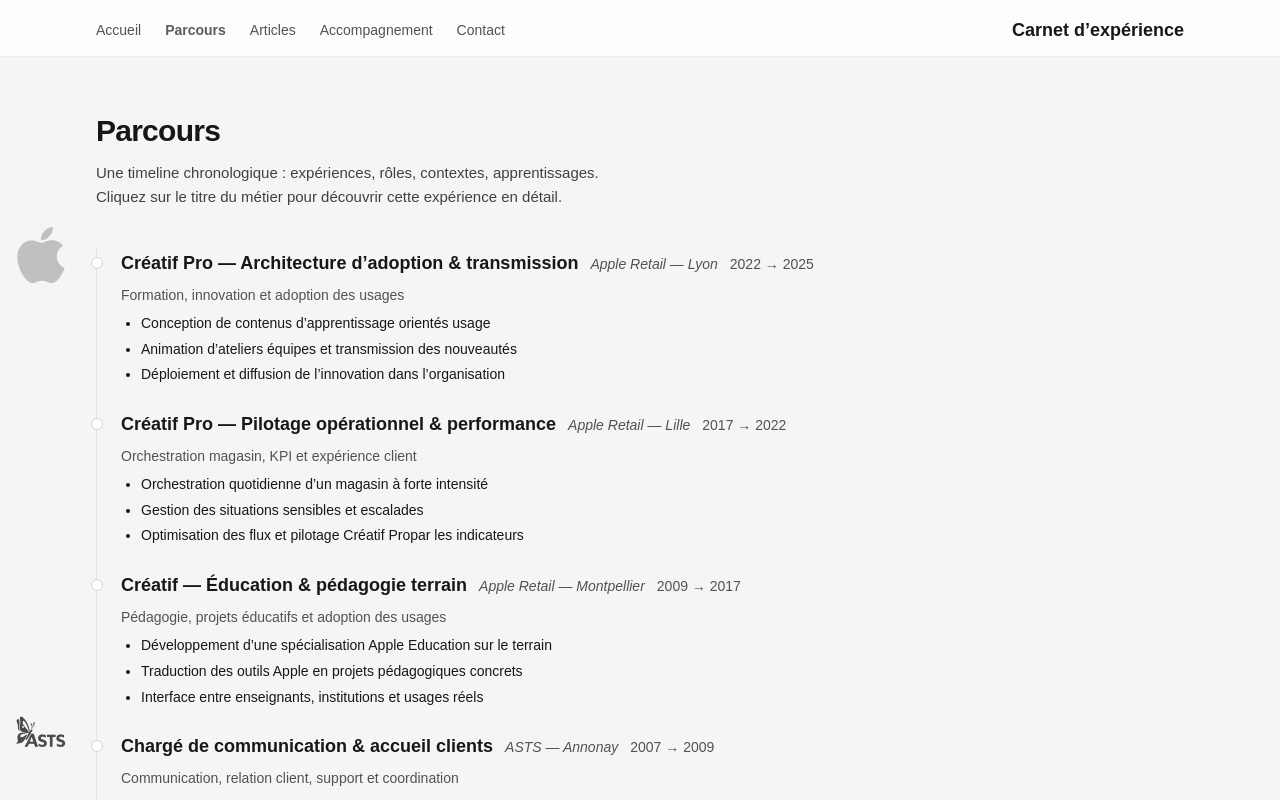
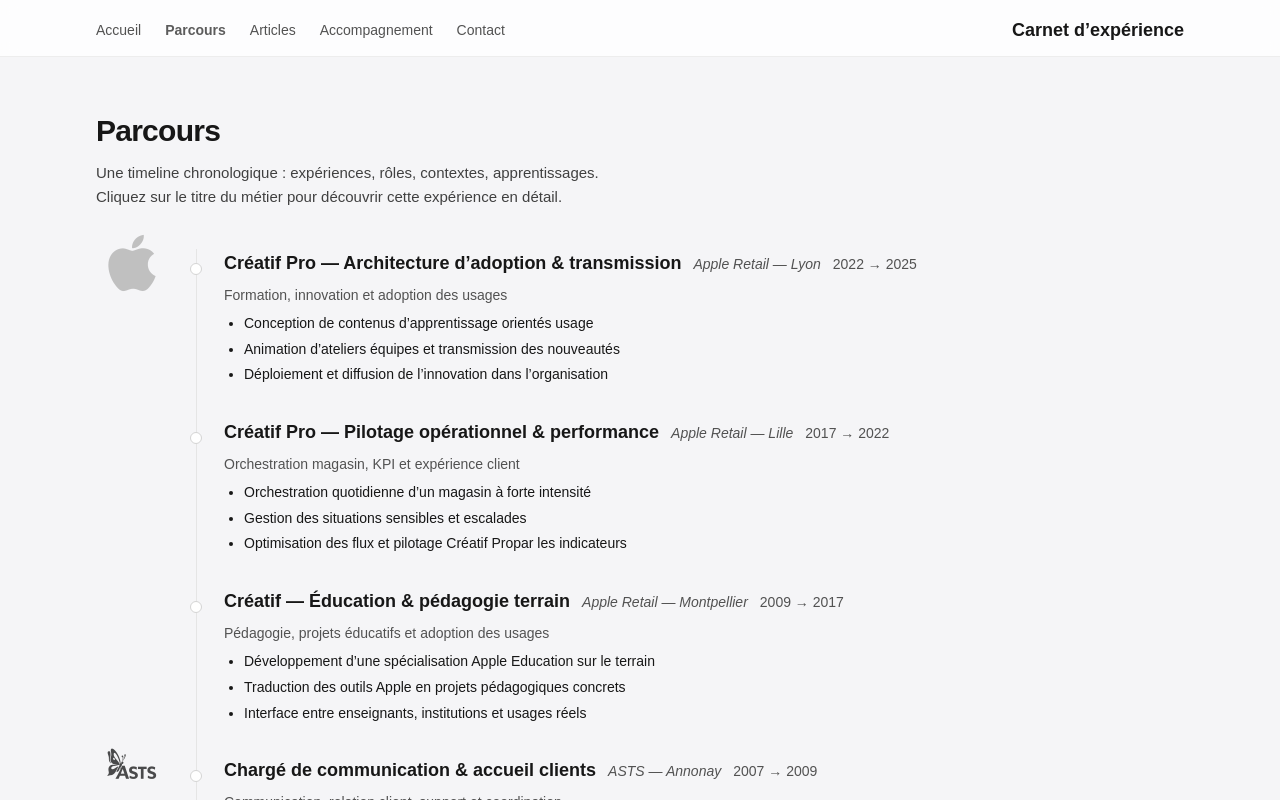
Before and after one commit to sr6xgzrxmf-cyber/carnet-dexperience, a Next.js app: page /parcours in a window 1280 px wide. Shown: the top 800 px of the page. Built offline with nearby package versions, Linux system fonts and the light colour scheme.

Commit message:
ajustement

```diff
--- a/app/parcours/page.tsx
+++ b/app/parcours/page.tsx
@@ -30,24 +30,40 @@
       </header>
 
 
-      <ol className="mt-10 space-y-6 list-none border-l border-neutral-200 dark:border-neutral-800 pl-6">
+<div className="relative mt-10 overflow-visible">
+  {/* Ligne globale, alignée au centre de la colonne "points" */}
+  <div
+    aria-hidden
+    className="absolute left-[100px] top-0 bottom-0 w-px bg-neutral-200 dark:bg-neutral-800"
+  />
+
+  <ol className="space-y-8 list-none">
     {items.map((item) => (
-          <li key={item.slug} className="relative">
-{/* Point (ancré sur la ligne, centré verticalement) */}
-<span className="absolute -left-[30px] top-[0.9em] h-3 w-3 -translate-y-1/2 rounded-full border border-neutral-300 dark:border-neutral-700 bg-white dark:bg-neutral-950" />
-
-{/* Logo (centre aligné sur le centre du point) */}
+      <li
+        key={item.slug}
+        className="grid grid-cols-[72px_24px_1fr] items-start gap-x-4"
+      >
+        {/* Colonne A — Logo */}
+        <div className="relative flex justify-center">
           {item.meta.logo ? (
 <img
   src={item.meta.logo}
   alt={item.meta.company ?? "Logo"}
-    className="absolute -left-[112px] top-[6px] h-16 w-16 -translate-y-1/2 object-contain opacity-80 dark:opacity-70"
+  className="absolute top-[0.9em] h-16 w-16 -translate-y-1/2 object-contain opacity-80 dark:opacity-70"
   loading="lazy"
 />
-) : null}
+          ) : (
+            <div className="h-16 w-16" />
+          )}
+        </div>
 
+        {/* Colonne B — Point (plus de ligne locale) */}
+        <div className="relative flex justify-center">
+          <span className="mt-[0.9em] h-3 w-3 rounded-full border border-neutral-300 dark:border-neutral-700 bg-white dark:bg-neutral-950" />
+        </div>
+
+        {/* Colonne C — Contenu */}
         <div className="space-y-2">
-              {/* Ligne 1 : Métier — Entreprise/Ville (italique) — Date */}
           <div className="flex flex-wrap items-baseline gap-x-3 gap-y-1">
             <Link
               href={`/parcours/${item.slug}`}
@@ -68,16 +84,13 @@
             </span>
           </div>
 
-              {/* Rôle / contexte */}
           {item.meta.role ? (
             <div className="text-sm text-neutral-600 dark:text-neutral-400">
               {item.meta.role}
             </div>
           ) : null}
 
-              {/* Highlights */}
-              {Array.isArray(item.meta.highlights) &&
-              item.meta.highlights.length > 0 ? (
+          {Array.isArray(item.meta.highlights) && item.meta.highlights.length > 0 ? (
             <ul className="list-disc space-y-1 pl-5 text-[14px] leading-[1.55] text-neutral-900 dark:text-neutral-100">
               {item.meta.highlights.slice(0, 3).map((h) => (
                 <li key={h}>{h}</li>
@@ -88,7 +101,7 @@
       </li>
     ))}
   </ol>
-
+</div>
 
       <Link
         href="/parcours/formation"
--- a/content/articles/2026-01-20-ce-que-je-croyais-savoir-et-ce-que-j-ignorais.md
+++ b/content/articles/2026-01-20-ce-que-je-croyais-savoir-et-ce-que-j-ignorais.md
@@ -18,8 +18,7 @@
 excerpt: "Entre illusion de maîtrise et découverte des angles morts, revenir au code m’a obligé à déconstruire une expertise supposée pour retrouver une posture d’apprentissage lucide."
 ---
 
-Je pensais connaître Internet.
-Ou plus exactement : je pensais en avoir gardé l’essentiel.
+Je pensais connaître Internet. Ou plus exactement : **je pensais en avoir gardé l’essentiel.**
 
 Après tout, j’avais appris le HTML très jeune. J’avais compris la logique des pages, des liens, des structures. J’avais manipulé des bases de données, utilisé des CMS, animé des sites, accompagné des enfants et des adultes dans la découverte du code. Le langage ne m’était pas étranger. La pensée informatique encore moins. Elle m’avait accompagné longtemps, parfois en filigrane, parfois très concrètement.
 
@@ -31,11 +30,11 @@
 
 Ce que je croyais savoir, en réalité, relevait davantage d’une intuition héritée que d’une compréhension actuelle. Je reconnaissais les mots, les concepts, les intentions. Je comprenais ce que je lisais. Je savais pourquoi on faisait les choses.
 
-Mais je ne savais plus comment.
+**Mais je ne savais plus comment.**
 
 Internet avait changé. Pas dans son essence, mais dans sa structure profonde. Le web que j’avais connu était visible, presque tangible : des fichiers, des pages, un serveur, un navigateur. On écrivait quelque chose, on le voyait apparaître. Le lien entre l’action et le résultat était direct.
 
-En 2026, ce lien est devenu systémique.
+**En 2026, ce lien est devenu systémique.**
 
 Le code que j’écris n’est plus le code que le navigateur lit. Il passe par des étapes de transformation, de compilation, d’optimisation. Il vit dans des dépôts, des pipelines, des environnements. Il est pensé pour évoluer, être partagé, versionné, déployé automatiquement. Ce n’est plus un geste isolé, c’est un processus.
 
@@ -44,7 +43,7 @@
 ### La découverte des angles morts
 
 Je savais lire. Je savais comprendre. Je savais expliquer.
-Mais je ne savais plus orchestrer.
+**Mais je ne savais plus orchestrer.**
 
 GitHub, par exemple. Je comprenais son utilité, son vocabulaire, sa philosophie. Mais je n’en avais jamais fait une pratique quotidienne. De la même façon, le Markdown m’était familier sans être central. Le JSON, je le reconnaissais sans l’avoir jamais vraiment habité. Les frameworks modernes me semblaient logiques… tant que je n’avais pas à les assembler moi-même.
 
@@ -76,3 +75,28 @@
 
 Ce carnet d’expériences est né exactement à cet endroit-là.
 À l’endroit où l’expertise cesse d’être une posture, pour redevenir un chemin.
+
+## Quelques mots pour situer le contexte
+
+Ces termes apparaissent dans le texte.
+Ils ne sont pas là pour expliquer une technologie, mais pour **donner un repère** à celles et ceux qui ne la pratiquent pas au quotidien.
+
+**GitHub** —
+Un espace où le code est partagé, versionné, commenté.
+Pour moi, c’est surtout l’endroit où l’apprentissage devient visible, public, parfois inconfortable — et donc réel.
+
+**Terminal** —
+Une interface textuelle pour dialoguer directement avec la machine.
+Pas d’icônes, pas de filet. Chaque commande engage, chaque erreur apprend.
+
+**Commit** —
+Un instant figé dans le travail.
+Une décision : ce qui est prêt à être montré, même si ce n’est pas encore abouti.
+
+**Next.js** —
+Le cadre technique de ce site.
+Mais surtout un prétexte pour réapprendre à structurer, pas seulement à produire.
+
+**Déploiement** —
+Le moment où ce qui était local devient public.
+Un passage à l’acte : on ne travaille plus « pour soi », mais pour être lu, utilisé, confronté.
--- a/content/articles/2026-02-01-episode-1-5-la-fiche-qui-transforme-le-flou-en-message.md
+++ b/content/articles/2026-02-01-episode-1-5-la-fiche-qui-transforme-le-flou-en-message.md
@@ -1,6 +1,6 @@
 ---
 title: "La fiche de développement"
-date: "2026-02-01"
+date: "2026-01-20"
 excerpt: "Un outil court, concret : clarifier ton parcours, tes forces, ce que tu veux pour la suite, et tes 3 prochaines actions. PDF discret, version en ligne, et récap envoyé par mail."
 cover: "/images/articles/flou-en-message.jpg"
 source: "Laurent Guyonnet — Carnet d’expérience"
--- a/content/articles/2026-02-01-episode-1-la-rencontre-avec-karim.md
+++ b/content/articles/2026-02-01-episode-1-la-rencontre-avec-karim.md
@@ -1,6 +1,6 @@
 ---
 title: "La rencontre avec Karim"
-date: "2026-02-01"
+date: "2026-01-20"
 excerpt: "Un afterwork ordinaire, un soleil trop bas, une paire de lunettes en trop. Et, à la table d’à côté, un professionnel qui tient tout… sauf lui-même : courir partout, sans reconnaissance, jusqu’à confondre aider et porter."
 cover: "/images/articles/2026-02-01-episode-1-la-rencontre-avec-karim.jpg"
 source: "Laurent Guyonnet — Carnet d’expérience"
```
Lines whose indentation alone changed are shown as unchanged.
